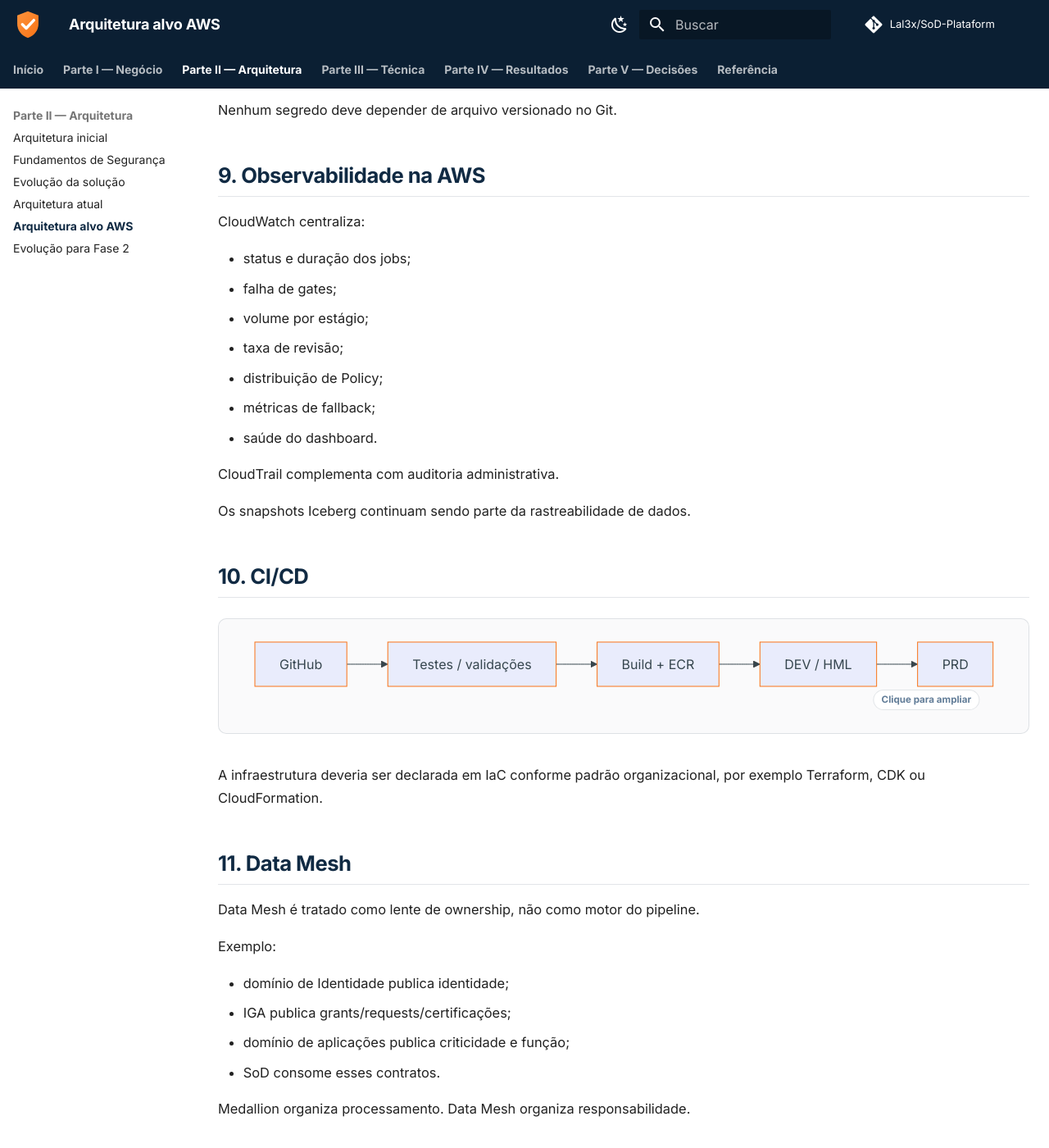
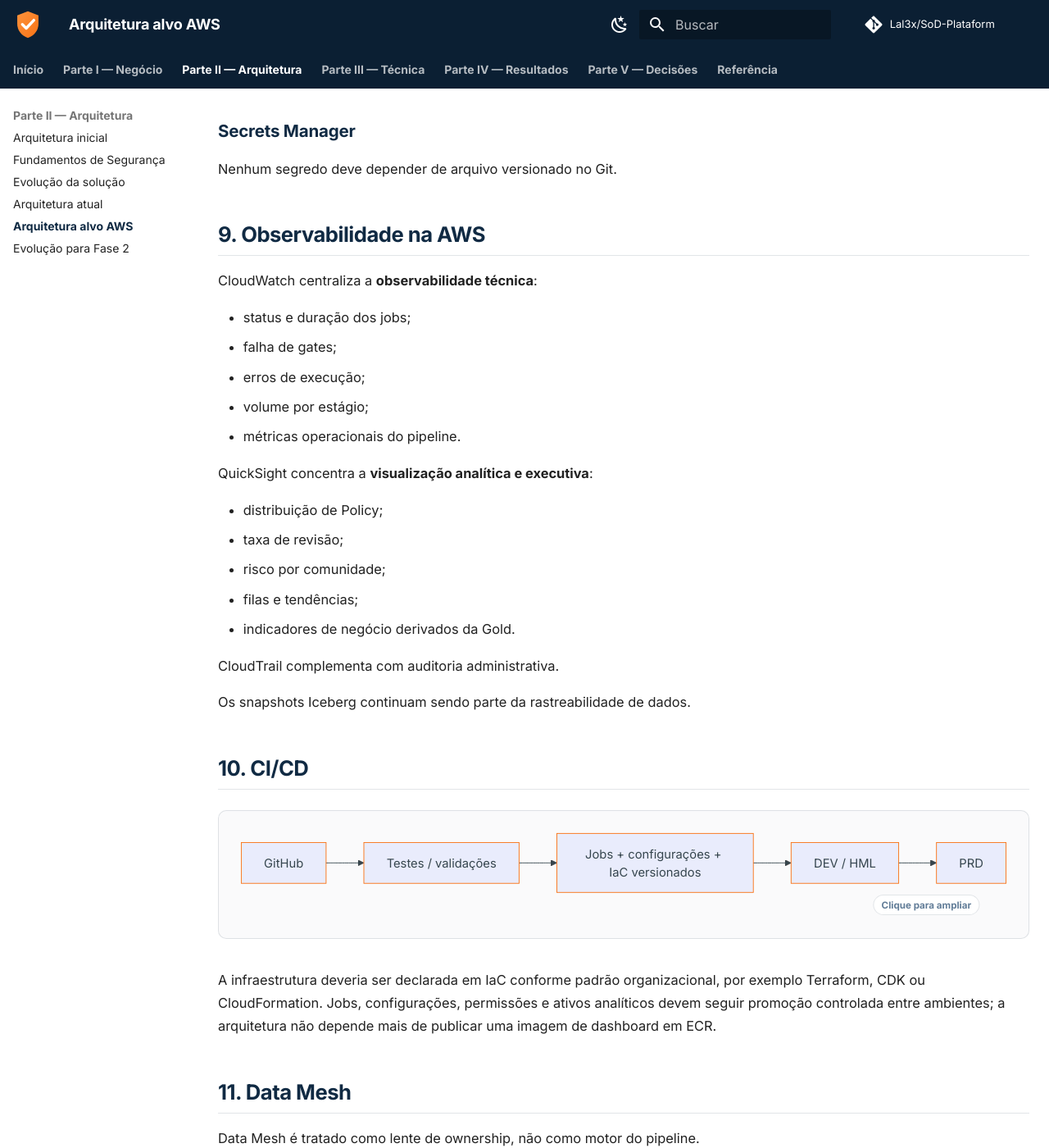
Before and after one commit to Lal3x/SoD-Plataform, an MkDocs documentation site: the page built from docs/arquitetura/aws.md, in a window 1280 px wide and 1400 px high, scrolled down 4097 px. Shown: the whole window at 82% size. Built offline with MkDocs 1.6.1 and Material for MkDocs 9.7.7, drawn with Linux system fonts in a browser that asks for light colours; comment, search, counter and statistics services are not loaded; some of the changed text lies outside the part shown.

Commit message:
docs: adotar QuickSight na arquitetura AWS

````diff
--- a/docs/arquitetura/aws.md
+++ b/docs/arquitetura/aws.md
@@ -38,14 +38,15 @@
 | catálogo local | Glue Data Catalog | catálogo |
 | PySpark | EMR Serverless | processamento |
 | Airflow local | MWAA | orquestração |
-| Docker Streamlit | ECS Fargate | dashboard |
-| imagens | ECR | registry |
+| Streamlit local | QuickSight | dashboards analíticos e executivos |
 | logs | CloudWatch | observabilidade |
 | segredos | Secrets Manager | credenciais |
 | autorização data lake | IAM + Lake Formation | governança |
 | criptografia | KMS | proteção |
 | consulta ad hoc | Athena | exploração |
 | auditoria cloud | CloudTrail | trilha administrativa |
+
+Na POC local, o **Streamlit** continua sendo útil para demonstração, investigação e operação assistida. Na arquitetura-alvo AWS, a camada de visualização passa a ser **QuickSight**, consumindo a Gold por meio do **Athena**. Com isso, o dashboard deixa de exigir uma aplicação containerizada dedicada e, para essa finalidade, **ECS Fargate e ECR deixam de ser necessários**.
 
 ## 4. Arquitetura
 
@@ -62,15 +63,16 @@
 
     H --> I["Glue Data Catalog"]
     I --> J["Athena"]
-    I --> K["ECS Fargate<br/>Streamlit"]
+    J --> K["QuickSight<br/>Dashboards analíticos e executivos"]
     H --> L["Validation Mart<br/>isolado"]
 
     M["CloudWatch"] -. logs · métricas · alarmes .-> C
     M -. observa .-> D
-    M -. observa .-> K
     N["IAM + Lake Formation + KMS + Secrets Manager"] -. protege .-> B
     N -. protege .-> D
     N -. protege .-> H
+    N -. governa acesso .-> J
+    N -. governa acesso .-> K
 ```
 
 ## 5. Ambientes
@@ -109,7 +111,7 @@
 
 ## 7. Rede
 
-MWAA, EMR Serverless e ECS devem operar em rede controlada.
+MWAA e EMR Serverless devem operar em rede controlada. A camada analítica usa Athena e QuickSight com acesso governado por IAM e Lake Formation.
 
 Quando aplicável:
 
@@ -117,7 +119,7 @@
 - security groups restritivos;
 - endpoints privados;
 - S3 sem exposição pública;
-- acesso corporativo autenticado ao dashboard.
+- acesso corporativo autenticado e autorizado aos dashboards do QuickSight.
 
 ## 8. Segurança e governança
 
@@ -127,12 +129,12 @@
 
 - runtime;
 - validation;
-- dashboard;
+- consumo analítico / QuickSight;
 - CI/CD.
 
 ### Lake Formation
 
-Permissões de tabela/coluna para separar consumo operacional, validação e exploração.
+Permissões de tabela/coluna para separar runtime, validação, exploração e consumo analítico pelo QuickSight.
 
 ### KMS
 
@@ -144,15 +146,21 @@
 
 ## 9. Observabilidade na AWS
 
-CloudWatch centraliza:
+CloudWatch centraliza a **observabilidade técnica**:
 
 - status e duração dos jobs;
 - falha de gates;
+- erros de execução;
 - volume por estágio;
+- métricas operacionais do pipeline.
+
+QuickSight concentra a **visualização analítica e executiva**:
+
+- distribuição de Policy;
 - taxa de revisão;
-- distribuição de Policy;
-- métricas de fallback;
-- saúde do dashboard.
+- risco por comunidade;
+- filas e tendências;
+- indicadores de negócio derivados da Gold.
 
 CloudTrail complementa com auditoria administrativa.
 
@@ -163,12 +171,12 @@
 ```mermaid
 flowchart LR
     A["GitHub"] --> B["Testes / validações"]
-    B --> C["Build + ECR"]
+    B --> C["Jobs + configurações + IaC versionados"]
     C --> D["DEV / HML"]
     D --> E["PRD"]
 ```
 
-A infraestrutura deveria ser declarada em IaC conforme padrão organizacional, por exemplo Terraform, CDK ou CloudFormation.
+A infraestrutura deveria ser declarada em IaC conforme padrão organizacional, por exemplo Terraform, CDK ou CloudFormation. Jobs, configurações, permissões e ativos analíticos devem seguir promoção controlada entre ambientes; a arquitetura não depende mais de publicar uma imagem de dashboard em ECR.
 
 ## 11. Data Mesh
 
````
